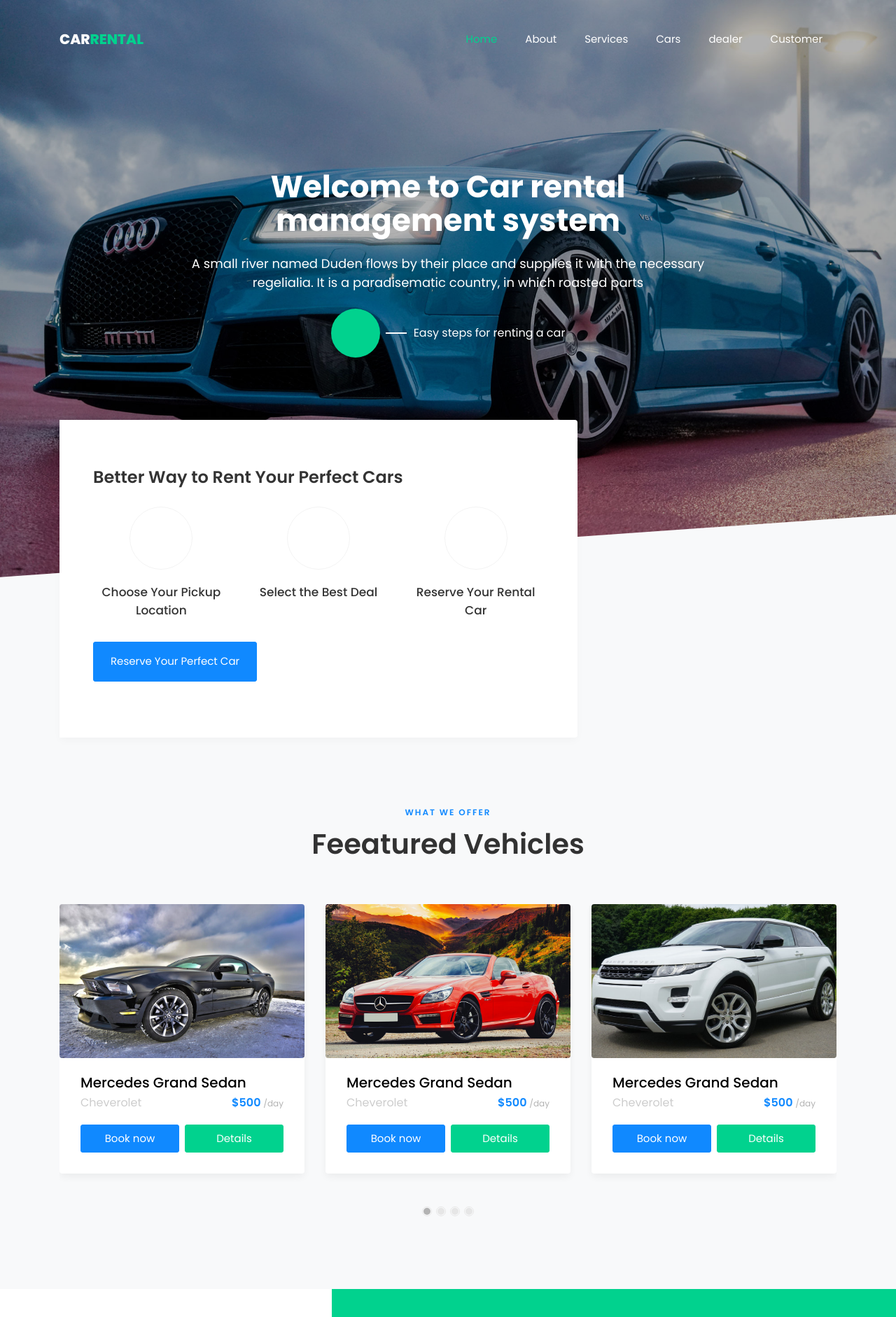
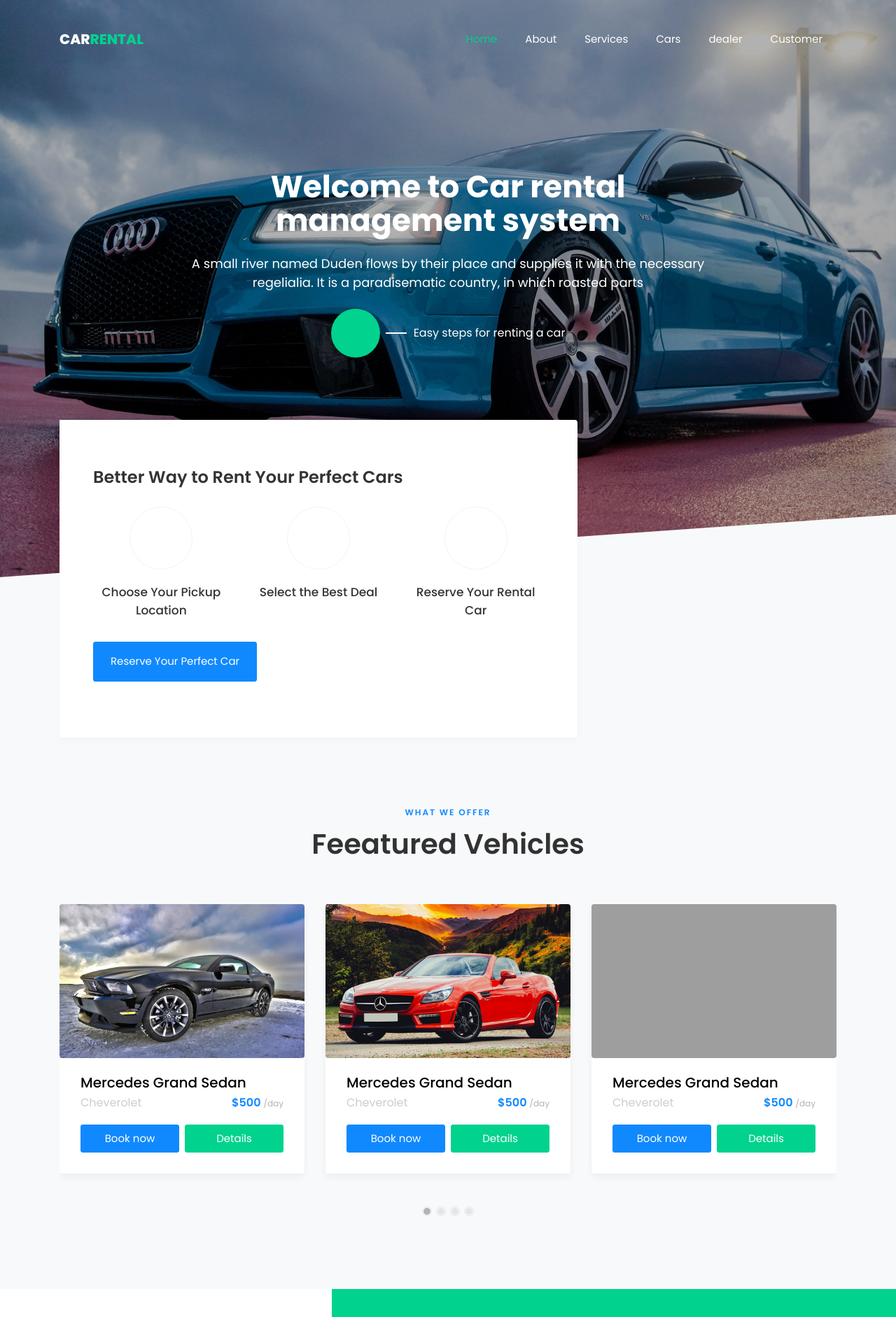
Before and after one commit to mofo98/car_rental, a Django app: template car_rental_system/Home/templates/home/index.html in a window 1280 px wide. Shown: the top 1882 px of the page at 70% size. Run offline with Django 3.2, Linux system fonts and the light colour scheme; the template is opened without the code that fills it, so the values that code supplies are empty; some libraries are stand-ins or nearby versions; some web fonts are replaced; grey boxes are pictures that could not be loaded.

Commit message:
Update index.html
changed background image

```diff
--- a/car_rental_system/Home/templates/home/index.html
+++ b/car_rental_system/Home/templates/home/index.html
@@ -142,7 +142,7 @@
     					</div>
     					<div class="item">
     						<div class="car-wrap rounded ftco-animate">
-		    					<div class="img rounded d-flex align-items-end" style="background-image: url(static/images/car-2.jpg);">
+		    					<div class="img rounded d-flex align-items-end" style="background-image: url(static/images/DODGE.jpg);">
 		    					</div>
 		    					<div class="text">
 		    						<h2 class="mb-0"><a href="#">Mercedes Grand Sedan</a></h2>
```
